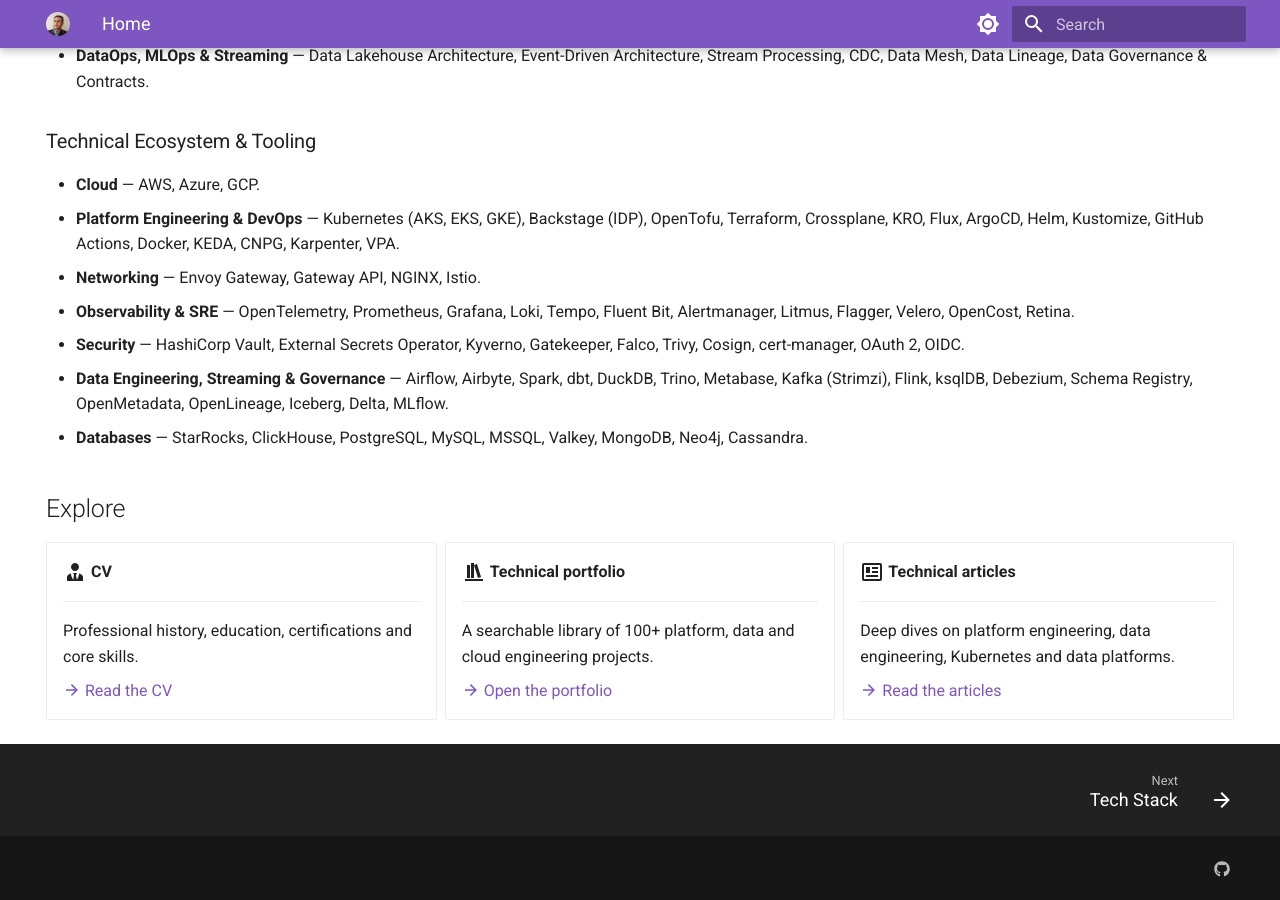
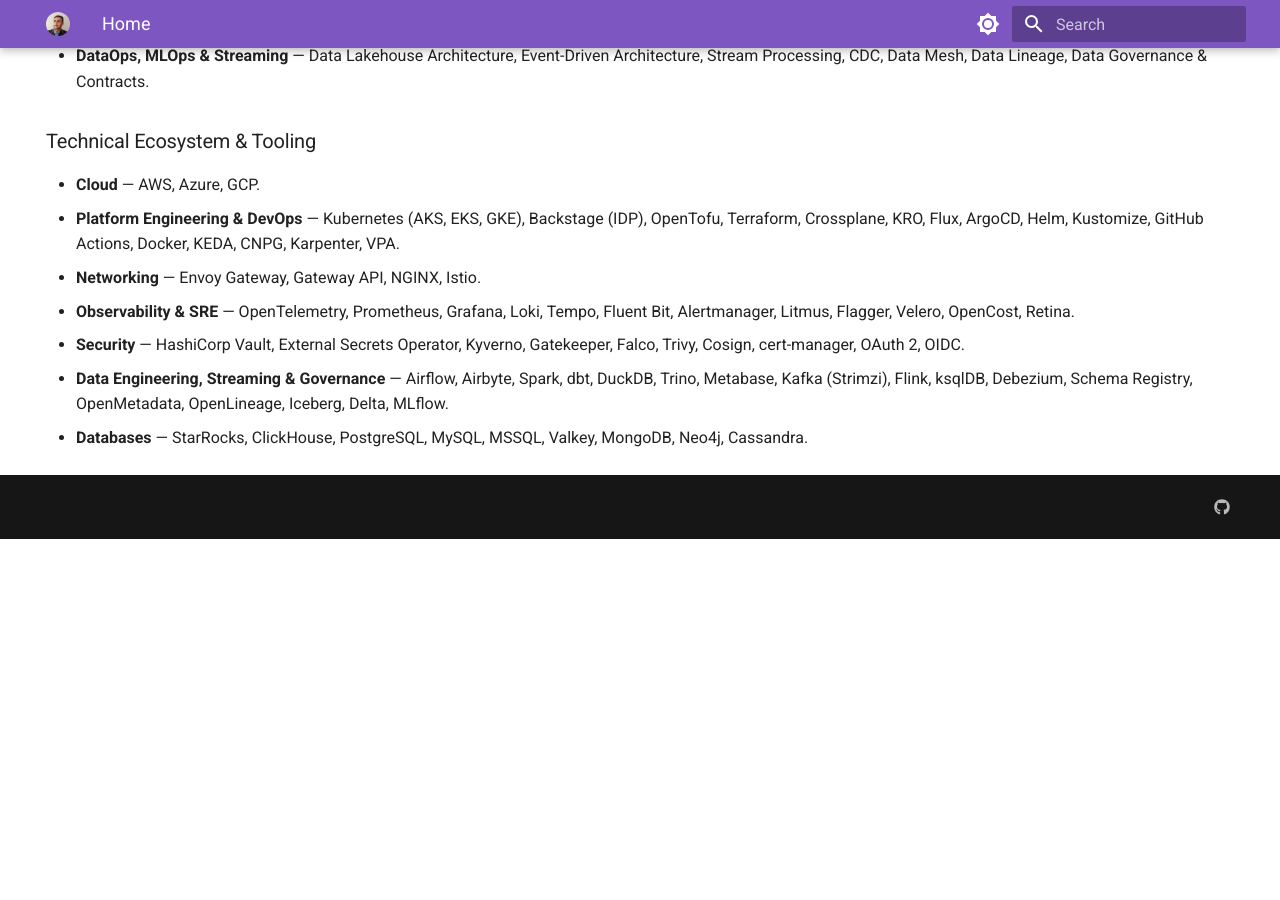
Before and after one commit to andreyolv/andreyolv.github.io, an MkDocs documentation site: the page built from docs/index.md, in a window 1280 px wide and 900 px high, scrolled down 1039 px. Built offline with MkDocs 1.6.1 and Material for MkDocs 9.7.7, drawn with Linux system fonts in a browser that asks for light colours; after the commit the page ends 1578 px from its top, so only the background shows below that.

Commit message:
move homepage references to hero and remove footer navigation

```diff
--- a/docs/index.md
+++ b/docs/index.md
@@ -88,33 +89,3 @@ flexible, vendor-neutral platforms with an exceptional long-term cost-benefit ra
   OpenLineage, Iceberg, Delta, MLflow.
 - **Databases** — StarRocks, ClickHouse, PostgreSQL, MySQL, MSSQL, Valkey, MongoDB, Neo4j,
   Cassandra.
-
-## Explore
-
-<div class="grid cards" markdown>
-
--   :material-account-tie:{ .lg .middle } **CV**
-
-    ---
-
-    Professional history, education, certifications and core skills.
-
-    [:material-arrow-right: Read the CV](cv.md)
-
--   :material-bookshelf:{ .lg .middle } **Technical portfolio**
-
-    ---
-
-    A searchable library of 100+ platform, data and cloud engineering projects.
-
-    [:material-arrow-right: Open the portfolio](portfolio/README.md)
-
--   :material-newspaper-variant-outline:{ .lg .middle } **Technical articles**
-
-    ---
-
-    Deep dives on platform engineering, data engineering, Kubernetes and data platforms.
-
-    [:material-arrow-right: Read the articles](articles/README.md)
-
-</div>
--- a/mkdocs.yml
+++ b/mkdocs.yml
@@ -49,7 +49,6 @@ theme:
   - navigation.indexes
   - navigation.sections
   - navigation.top
-  - navigation.footer
   - search.highlight
   - search.suggest
   - content.code.copy
```
Also changed, not shown: other parts of docs/index.md (+1 -0 lines).
